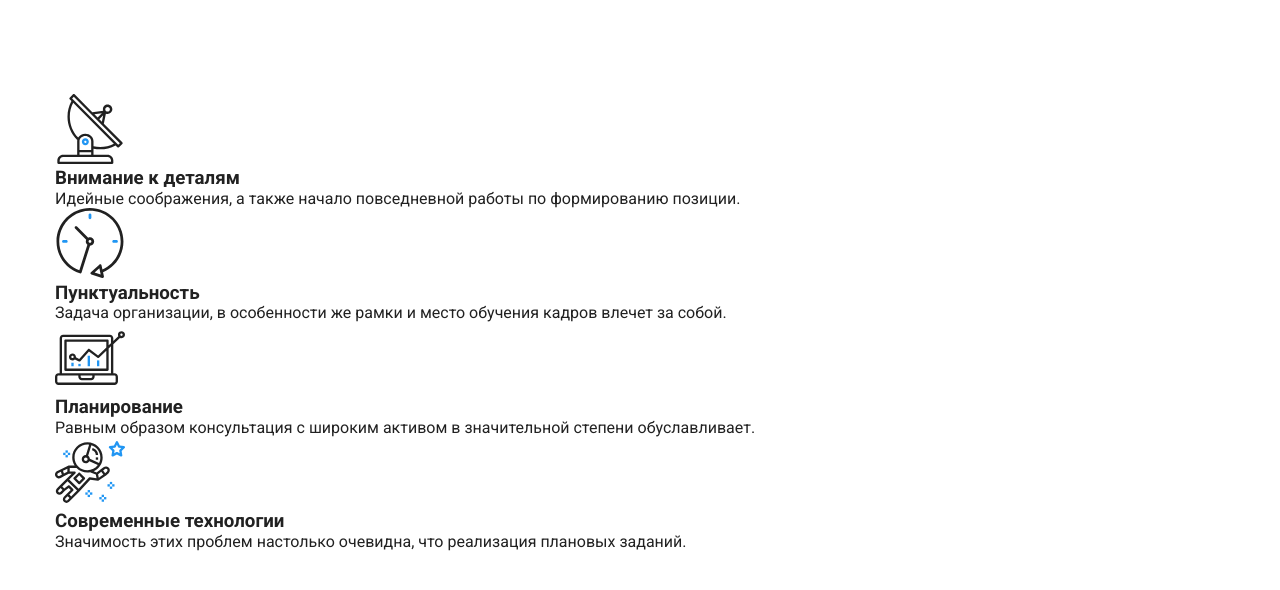
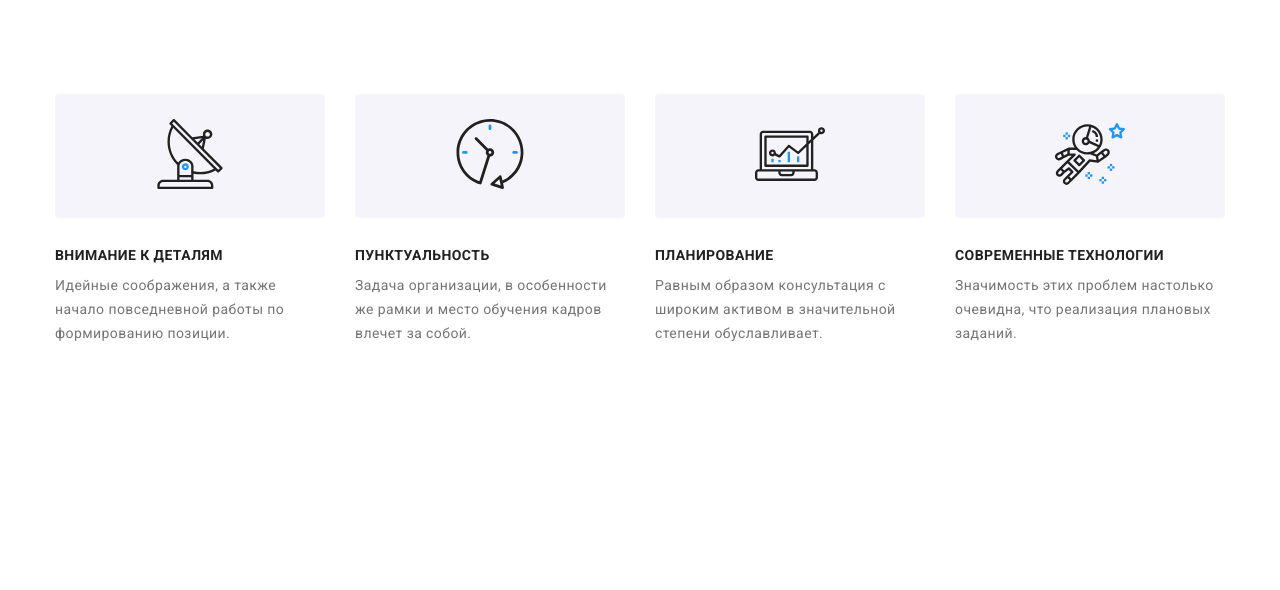
Before and after one commit to nadi-dp/goit-markup-hw-08, a plain HTML site: page index.html in a window 1280 px wide. Drawn offline with nearby package versions, Linux system fonts and the light colour scheme.

Commit message:
advantages done

```diff
--- a/sass/layout/_advantages.scss
+++ b/sass/layout/_advantages.scss
@@ -1,78 +1,76 @@
-// .advantages-cards__icon {
-//   margin-bottom: 30px;
-//   padding: 25px 100px;
-//   background-color: #f5f4fa;
-//   border-radius: 4px;
-// }
-// @media screen and (min-width: 768px) {
-//   .advantages-list {
-//     display: flex;
-//     flex-wrap: wrap;
-//     margin-top: -30px;
-//     margin-left: -30px;
-//   }
-// }
-// @media screen and (min-width: 1200px) {
-//   .advantages-list {
-//     flex-wrap: nowrap;
-//     margin: 0;
-//   }
-// }
-// .advantages-list__item:not(:last-child) {
-//   margin-bottom: 30px;
-// }
-// @media screen and (min-width: 1200px) {
-//   .advantages-list__item:not(:last-child) {
-//     margin-right: 30px;
-//     margin-bottom: 0;
-//   }
-// }
-// .advantages-list__item {
-//   width: 270px;
+@media screen and (min-width: 768px) {
+  .advantages-list {
+    display: flex;
+    flex-wrap: wrap;
+    margin-top: -30px;
+    margin-left: -30px;
+  }
+}
+@media screen and (min-width: 1200px) {
+  .advantages-list {
+    flex-wrap: nowrap;
+    margin: 0;
+  }
+}
+@media screen and (min-width: 768px) {
+  .advantages-list__item {
+    flex-basis: calc((100% - 60px) / 2);
+  }
+}
+.advantages-list__item {
+  width: 270px;
+}
+.advantages-list__item:not(:last-child) {
+  margin-bottom: 30px;
+}
+@media screen and (min-width: 1200px) {
+  .advantages-list__item:not(:last-child) {
+    margin-right: 30px;
+    margin-bottom: 0;
+  }
+}
 
-//   &:not(:last-child) {
-//     margin-right: 30px;
-//   }
-// }
-// .advantages-title {
-//   font-size: 14px;
-//   font-weight: 700;
-//   line-height: 1.14;
-//   letter-spacing: 0.03em;
-//   text-transform: uppercase;
-//   text-align: center;
-//   margin-bottom: 10px;
-// }
-
-// @media screen and (min-width: 768px) {
-//   .advantages-title {
-//     font-size: 14px;
-//     font-weight: 700;
-//     line-height: 1.14;
-//     letter-spacing: 0.03em;
-//     text-transform: uppercase;
-//     text-align: justify;
-//     margin-bottom: 10px;
-//   }
-// }
-// @media screen and (min-width: 1200px) {
-//   .advantages-title {
-//     font-size: 14px;
-//     font-weight: 700;
-//     line-height: 1.14;
-//     letter-spacing: 0.03em;
-//     text-transform: uppercase;
-//     text-align: justify;
-//     margin-bottom: 10px;
-//   }
-// }
-// .advantages-cards {
-//   text-align: center;
-//   background-color: #f5f4fa;
-// }
-// .advantages-text {
-//   font-size: 14px;
-//   line-height: 1.71;
-//   letter-spacing: 0.03em;
-//   color: var(--grey-color);
-// }
+.advantages-title {
+  font-size: 14px;
+  font-weight: 700;
+  line-height: 1.14;
+  letter-spacing: 0.03em;
+  text-transform: uppercase;
+  text-align: center;
+  margin-bottom: 10px;
+}
+@media screen and (min-width: 768px) {
+  .advantages-title {
+    font-size: 14px;
+    font-weight: 700;
+    line-height: 1.14;
+    letter-spacing: 0.03em;
+    text-transform: uppercase;
+    text-align: justify;
+    margin-bottom: 10px;
+  }
+}
+@media screen and (min-width: 1200px) {
+  .advantages-title {
+    font-size: 14px;
+    font-weight: 700;
+    line-height: 1.14;
+    letter-spacing: 0.03em;
+    text-transform: uppercase;
+    text-align: justify;
+    margin-bottom: 10px;
+  }
+}
+.advantages-cards {
+  text-align: center;
+  padding: 25px 0;
+  border-radius: 4px;
+  background-color: #f5f4fa;
+  margin-bottom: 30px;
+}
+.advantages-text {
+  font-size: 14px;
+  line-height: 1.71;
+  letter-spacing: 0.03em;
+  color: var(--grey-color);
+}
```
Also changed, not shown: index.html (+4 -1 lines), css/main.css, css/main.min.css, 2 other files.
